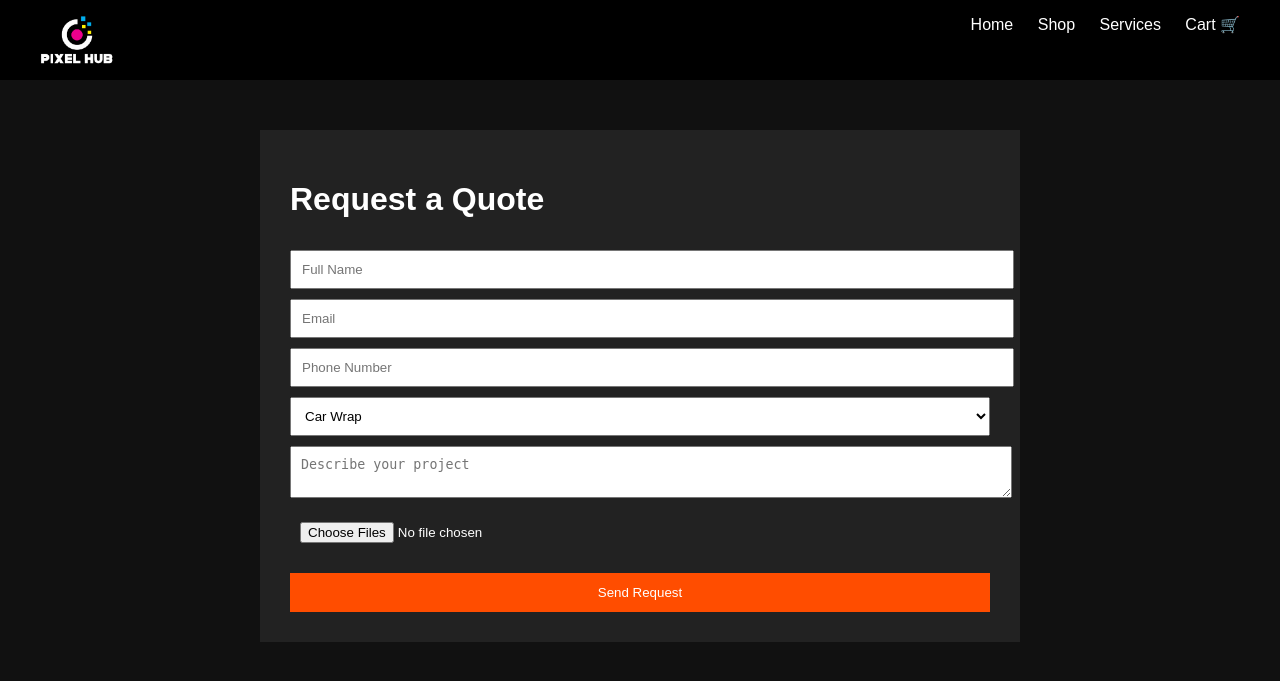
After one commit to pixelhubfl/pixelhub-website, a Django app: template templates/main/services.html in a window 1280 px wide. The commit adds this page. Shown: the top 681 px of the page. Run offline with Django 5.2, Linux system fonts and the light colour scheme; the template is opened without the code that fills it, so the values that code supplies are empty.

Commit message:
services links and car wrap fix

```diff
--- /dev/null
+++ b/templates/main/services.html
@@ -0,0 +1,98 @@
+{% load static %}
+<!DOCTYPE html>
+<html>
+<head>
+    <title>Get a Quote - Pixel Hub</title>
+
+    <style>
+        body {
+            margin: 0;
+            font-family: Arial;
+            background: #111;
+            color: white;
+        }
+
+        /* NAVBAR */
+        .navbar {
+            display: flex;
+            justify-content: space-between;
+            padding: 15px 40px;
+            background: #000;
+        }
+
+        .navbar img {
+            height: 50px;
+        }
+
+        .nav-links a {
+            color: white;
+            margin-left: 20px;
+            text-decoration: none;
+        }
+
+        /* FORM */
+        .container {
+            max-width: 700px;
+            margin: 50px auto;
+            background: #222;
+            padding: 30px;
+        }
+
+        input, textarea, select {
+            width: 100%;
+            padding: 10px;
+            margin-top: 10px;
+        }
+
+        button {
+            margin-top: 20px;
+            padding: 12px;
+            background: #ff4d00;
+            border: none;
+            color: white;
+            width: 100%;
+        }
+    </style>
+</head>
+
+<body>
+
+<!-- NAVBAR -->
+<div class="navbar">
+    <img src="{% static 'images/logo.png' %}">
+    <div class="nav-links">
+        <a href="/">Home</a>
+        <a href="/shop/">Shop</a>
+        <a href="/services/">Services</a>
+        <a href="/cart/">Cart 🛒</a>
+    </div>
+</div>
+
+<div class="container">
+    <h1>Request a Quote</h1>
+
+    <form method="POST" enctype="multipart/form-data">
+        {% csrf_token %}
+
+        <input type="text" name="name" placeholder="Full Name" required>
+        <input type="email" name="email" placeholder="Email" required>
+        <input type="text" name="phone" placeholder="Phone Number">
+
+        <select name="service">
+            <option>Car Wrap</option>
+            <option>Truck Wrap</option>
+            <option>Boat Wrap</option>
+            <option>Food Truck Wrap</option>
+        </select>
+
+        <textarea name="details" placeholder="Describe your project"></textarea>
+
+        <!-- 🔥 MULTIPLE FILES -->
+        <input type="file" name="files" multiple>
+
+        <button type="submit">Send Request</button>
+    </form>
+</div>
+
+</body>
+</html>
```
Also changed, not shown: templates/main/home.html (+13 -0 lines).
